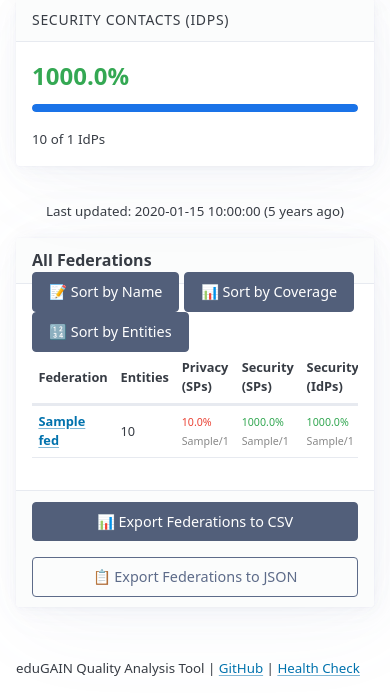
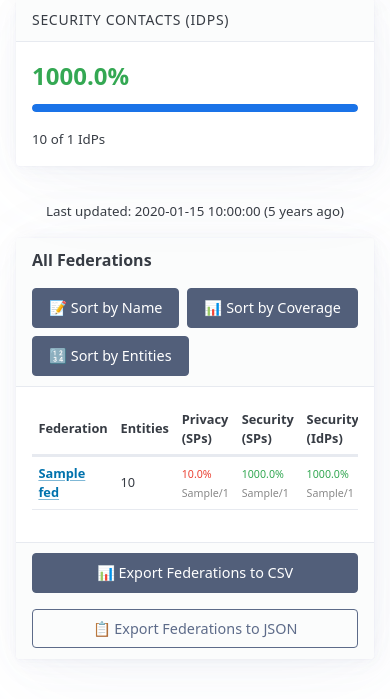
Before and after one commit to maartenk/edugain-qual-improv, a FastAPI app: template src/edugain_analysis/web/templates/federations.html in a window 390 px wide. Shown: the part 902-1601 px from the top of the page. Before the commit the page ends 1578 px from the top, so only its background shows below. Run offline with FastAPI, Linux system fonts and the light colour scheme; the template is opened without the code that fills it: most values are stand-ins (such as "Sample title", 1, 10 or a date in 2020); data that the repository does not hold is empty; parts of the project's set-up code (start-up, migrations or seed data) failed here and were passed over; some libraries are stand-ins or nearby versions.

Commit message:
fix: improve sort buttons alignment on federations page
Replace float:right with modern flexbox layout for better alignment and
responsiveness.

Changes:
- Use flexbox for header layout with space-between alignment
- Wrap sort buttons in flex container with gap spacing
- Add flex-wrap for mobile responsiveness
- Remove default button margins for tighter grouping
- Consistent alignment across all screen sizes

🤖 Generated with [Claude Code](https://claude.com/claude-code)

Co-Authored-By: Claude <noreply@anthropic.com>

```diff
--- a/src/edugain_analysis/web/templates/federations.html
+++ b/src/edugain_analysis/web/templates/federations.html
@@ -13,28 +13,31 @@
 <!-- Federation Table with Sorting -->
 <section>
     <article>
-        <header>
+        <header style="display: flex; justify-content: space-between; align-items: center; flex-wrap: wrap; gap: 1rem;">
             <strong>All Federations</strong>
-            <span style="float: right;">
+            <div style="display: flex; gap: 0.5rem; flex-wrap: wrap;">
                 <button hx-get="/partials/federations?sort=name&order=asc&limit=0"
                         hx-target="#federation-table"
                         hx-swap="innerHTML"
-                        class="secondary">
+                        class="secondary"
+                        style="margin: 0;">
                     📝 Sort by Name
                 </button>
                 <button hx-get="/partials/federations?sort=coverage&order=desc&limit=0"
                         hx-target="#federation-table"
                         hx-swap="innerHTML"
-                        class="secondary">
+                        class="secondary"
+                        style="margin: 0;">
                     📊 Sort by Coverage
                 </button>
                 <button hx-get="/partials/federations?sort=entities&order=desc&limit=0"
                         hx-target="#federation-table"
                         hx-swap="innerHTML"
-                        class="secondary">
+                        class="secondary"
+                        style="margin: 0;">
                     🔢 Sort by Entities
                 </button>
-            </span>
+            </div>
         </header>
 
         <div id="federation-table">
```
